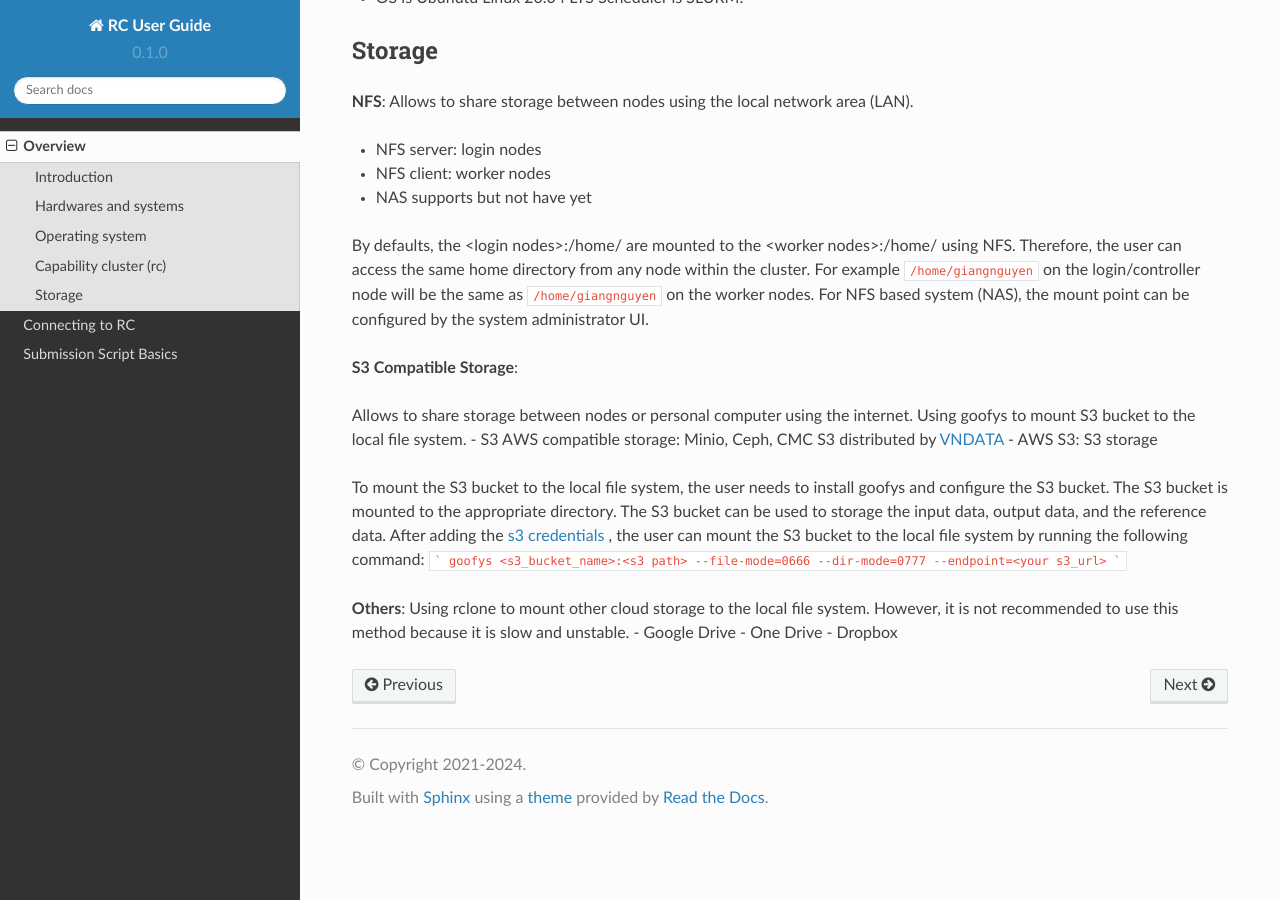
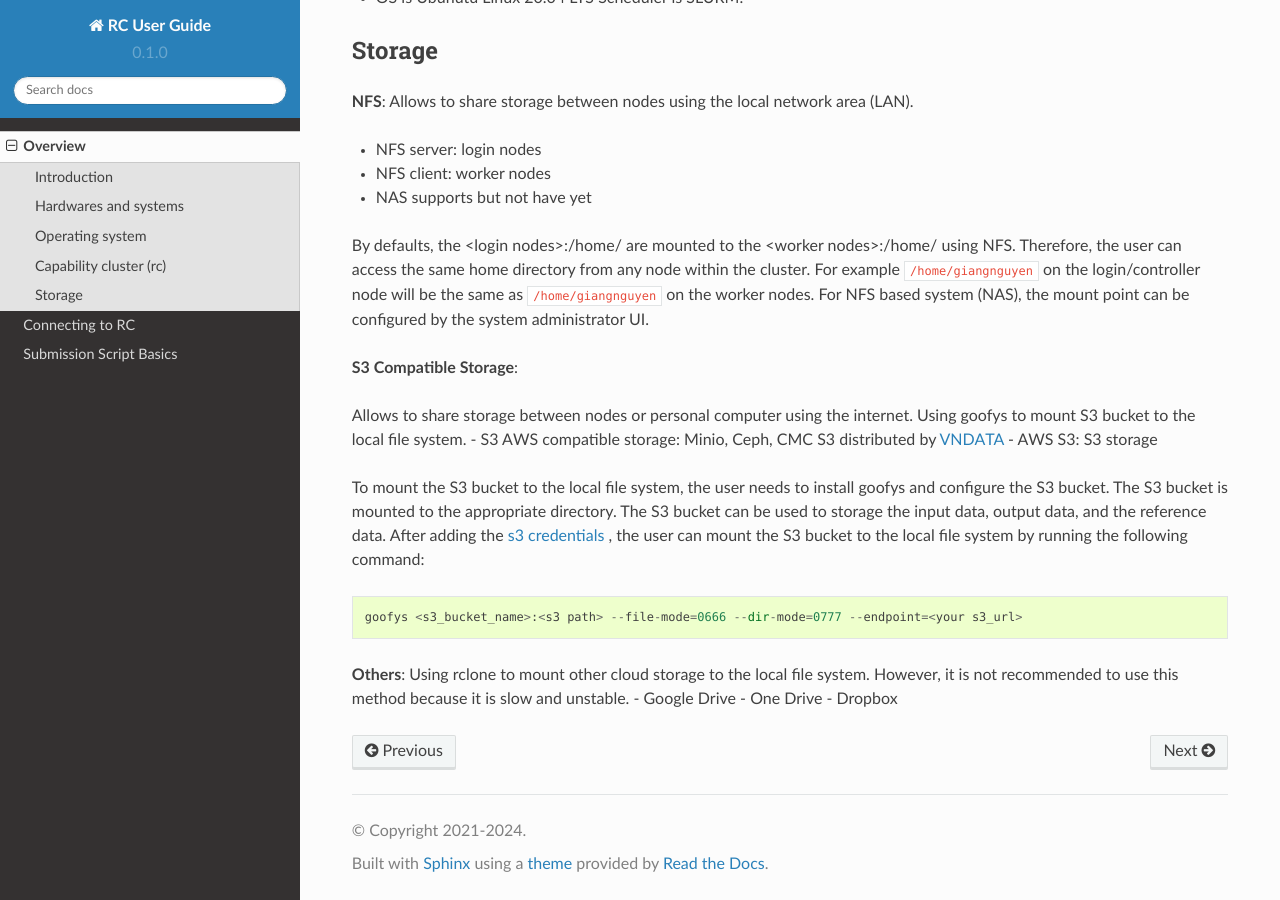
Before and after one commit to giangbioinformatics/slurm-hpc-for-bioinformatics-tutorial, a Sphinx documentation site: the page built from docs/source/overview.rst, in a window 1280 px wide and 900 px high, scrolled down 1463 px. Built offline with Sphinx 7.4.7 and the Read the Docs theme 2.0.0, drawn with Linux system fonts in a browser that asks for light colours.

````diff
--- a/docs/source/overview.rst
+++ b/docs/source/overview.rst
@@ -90,10 +90,10 @@ Allows to share storage between nodes or personal computer using the internet. U
 
 To mount the S3 bucket to the local file system, the user needs to install goofys and configure the S3 bucket.
 The S3 bucket is mounted to the appropriate directory. The S3 bucket can be used to storage the input data, output data, and the reference data.
-After adding the `s3 credentials <https://github.com/kahing/goofys>`_ , the user can mount the S3 bucket to the local file system by running the following command:
-```
-goofys <s3_bucket_name>:<s3 path> --file-mode=0666 --dir-mode=0777 --endpoint=<your s3_url>
-```
+After adding the `s3 credentials <https://github.com/kahing/goofys>`_ , the user can mount the S3 bucket to the local file system by running the following command::
+
+    goofys <s3_bucket_name>:<s3 path> --file-mode=0666 --dir-mode=0777 --endpoint=<your s3_url>
+
 
 
 **Others**: Using rclone to mount other cloud storage to the local file system. However, it is not recommended to use this method because it is slow and unstable.
````
